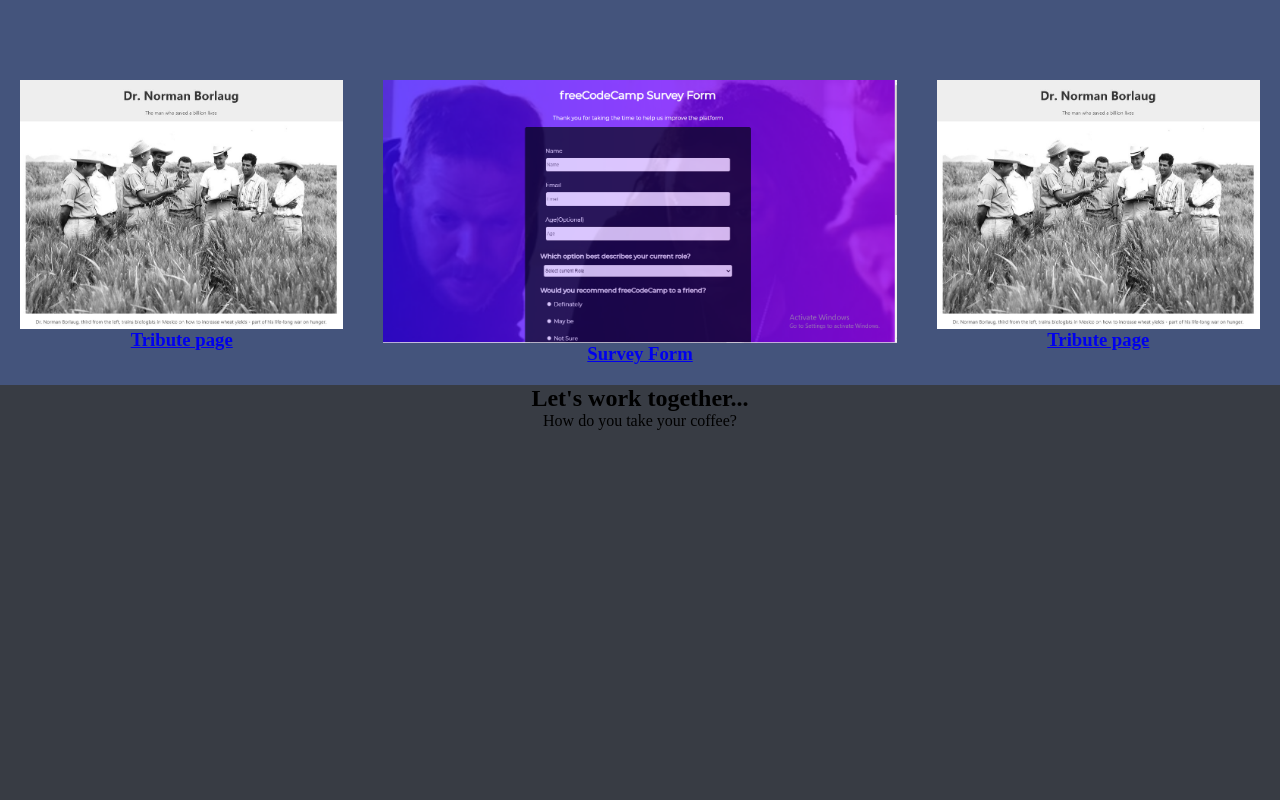
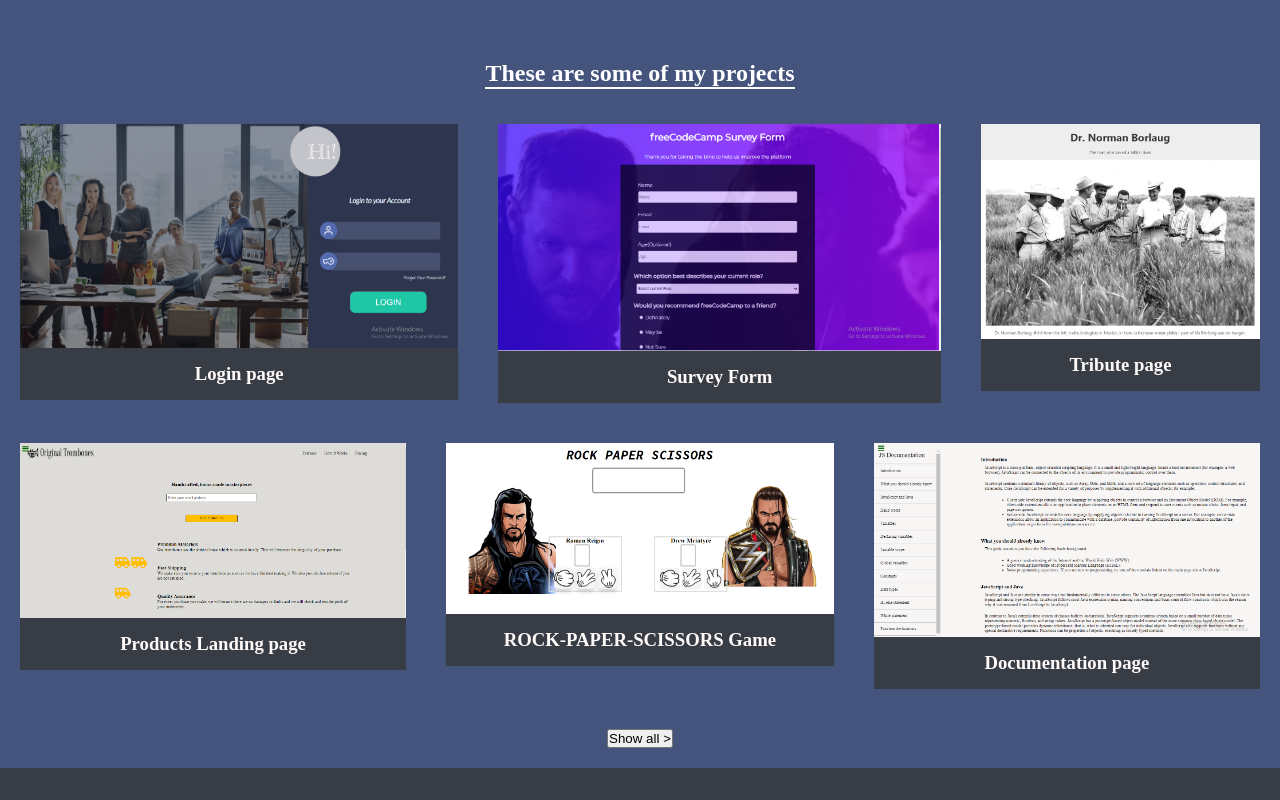
Before and after one commit to micheaol/freecodecamp-personal-portfolio-page, a plain HTML site: page fcc-test-suite-template-master/index.html in a window 1280 px wide. Shown: the part 840-1640 px from the top of the page. Drawn offline with Linux system fonts and the light colour scheme.

Commit message:
added more html and css styling

```diff
--- a/fcc-test-suite-template-master/css/style.css
+++ b/fcc-test-suite-template-master/css/style.css
@@ -49,6 +49,7 @@ body {
     background: rgb(68, 84, 124);
     display: flex;
     justify-content: center;
+    flex-direction: column;
 }
 
 #projects img {
@@ -61,13 +62,51 @@ body {
     margin: 20px
 }
 
-span {
+.project-tile {
+    align-self: center;
+    color: white;
+    padding-bottom: 15px;
+}
+
+.project-tile h1 {
+    padding-bottom: 0px;
+    border-bottom: snow solid 2px;
+}
+
+#all-projects {
+    display: flex;
+}
+
+#all-projects a {
+    text-decoration: none;
+    color: snow;
+}
+
+#all-projects h3 {
     background: rgb(56, 60, 68);
+    padding: 15px;
 }
+
+#projects input {
+    /* align-self: center; */
+    padding: 15px;
+    max-width: 15%;
+    margin-left: 42%;
+    margin-bottom: 100px;
+    margin-top: 30px;
+    background: rgb(56, 60, 68);
+    color: snow;
+}
+
+
+/* span {
+    background: rgb(56, 60, 68);
+} */
 
 #contact {
     height: 100vh;
     background: rgb(56, 60, 68);
+    padding-top: 100px;
 }
 
 @media screen and (max-width: 400px) {}
--- a/fcc-test-suite-template-master/index.html
+++ b/fcc-test-suite-template-master/index.html
@@ -18,11 +18,15 @@
         <p>a web developer</p>
     </div>
     <main id="main">
+
         <section id="projects">
-            <!-- <h1 class="project-tile">These are some of my projects</h1> -->
-            <a href="https://micheaol.github.io/freecodecamp-tribute-page/" target="_blank">
-                <img src="../images/tributec.jpg" alt="">
-                <h3>Tribute page</h3>
+            <div class="project-tile">
+                <h1>These are some of my projects</h1>
+            </div>
+            <div id="all-projects">
+                <a href="https://micheaol.github.io/login-page/" target="_blank">
+                    <img src="../images/login.png" alt="">
+                    <h3>Login page</h3>
                 </a>
 
                 <a href="https://micheaol.github.io/freecodecamp-survey-form/" target="_blank">
@@ -33,6 +37,27 @@
                     <img src="../images/tributec.jpg" alt="">
                     <span><h3>Tribute page</h3></span>
                 </a>
+
+            </div>
+            <div id="all-projects">
+                <a href="https://micheaol.github.io/freecodecamp-product-landing-page/" target="_blank">
+                    <img src="../images/product.png" alt="">
+                    <h3>Products Landing page</h3>
+                </a>
+
+                <a href="https://micheaol.github.io/rock-paper-scissors-odinproject/" target="_blank">
+                    <img src="../images/game.png" alt="">
+                    <h3>ROCK-PAPER-SCISSORS Game</h3>
+                </a>
+                <a href="https://micheaol.github.io/freecodecamp-documentation-page/" target="_blank">
+                    <img src="../images/docum.png" alt="">
+                    <span><h3>Documentation page</h3></span>
+                </a>
+            </div>
+            <a href="http://www.stackoverflow.com/">
+                <button>Show all ></button>
+            </a>
+
         </section>
         <section id="contact">
             <h1>Let's work together...</h1>
```
Also changed, not shown: images/docum.png (added), images/game.png (added), images/login.png (added), images/product.png (added). Lines whose indentation alone changed are shown as unchanged.
